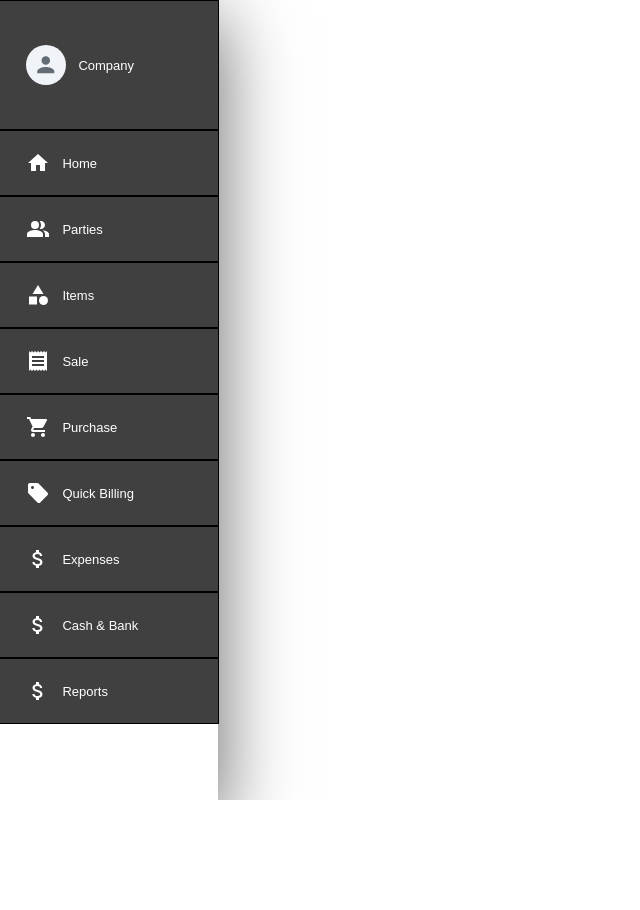
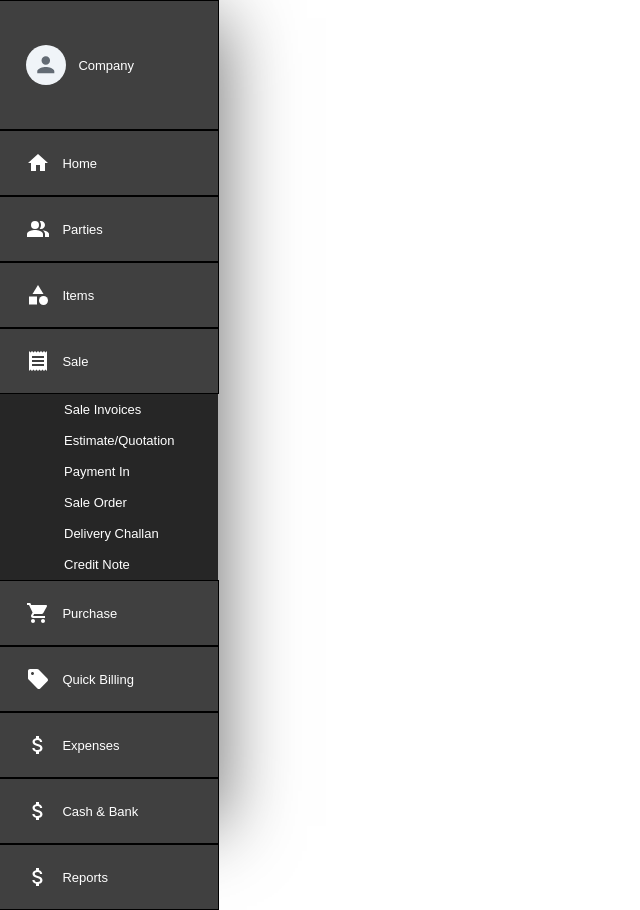
Before and after one commit to Yashvirani/billing-react, a React (Create React App) app: page / in a window 1280 px wide. Shown: the whole page, without its empty margins (0-640 px from the left). Before the commit the page ends 800 px from the top, so only its background shows below. Built offline with nearby package versions, Linux system fonts and the light colour scheme.

Commit message:
sidebar dropdown

```diff
--- a/src/components/Sidebar/Sidebar.css
+++ b/src/components/Sidebar/Sidebar.css
@@ -45,3 +45,23 @@
     width: 14.5vw;
     background-color: #1a1a1a;
 }
+
+.sale_dropdown{
+    display: flex;
+    flex-direction: column;
+    font-family: "Montserrat", sans-serif;
+    font-size: small;
+    color: white;
+}
+
+
+.sale_dropdown_tab{
+    width: 17vw;
+    padding-top: 1vh;
+    padding-bottom: 1vh;
+    background-color: #262626;
+}
+
+.sale_dropdown_tab > p{
+    margin-left: 5vw;
+}
--- a/src/components/Sidebar/Sidebar.js
+++ b/src/components/Sidebar/Sidebar.js
@@ -19,6 +19,7 @@
          <Avatar />
          <p style={{marginLeft : '1vw'}}>Company</p>
       </div>
+
       <div className='side_function'>
          <HomeIcon />
          <p style={{marginLeft : '1vw'}}>Home</p>
@@ -34,6 +35,27 @@
       <div className='side_function'>
          <ReceiptIcon />
          <p style={{marginLeft : '1vw'}}>Sale</p>
+      </div>
+      <div className='sale_dropdown'>
+         <div className='sale_dropdown_tab'>
+           <p>Sale Invoices</p>
+         </div>
+         <div className='sale_dropdown_tab'>
+           <p>Estimate/Quotation</p>
+         </div>
+         <div className='sale_dropdown_tab'>
+           <p>Payment In</p>
+         </div>
+         <div className='sale_dropdown_tab'>
+            <p>Sale Order</p>
+         </div>
+         <div className='sale_dropdown_tab'>
+            <p>Delivery Challan</p>
+         </div>
+         <div className='sale_dropdown_tab'>
+             <p>Credit Note</p>
+         </div>
+
       </div>
       <div className='side_function'>
          <ShoppingCartIcon />
```
